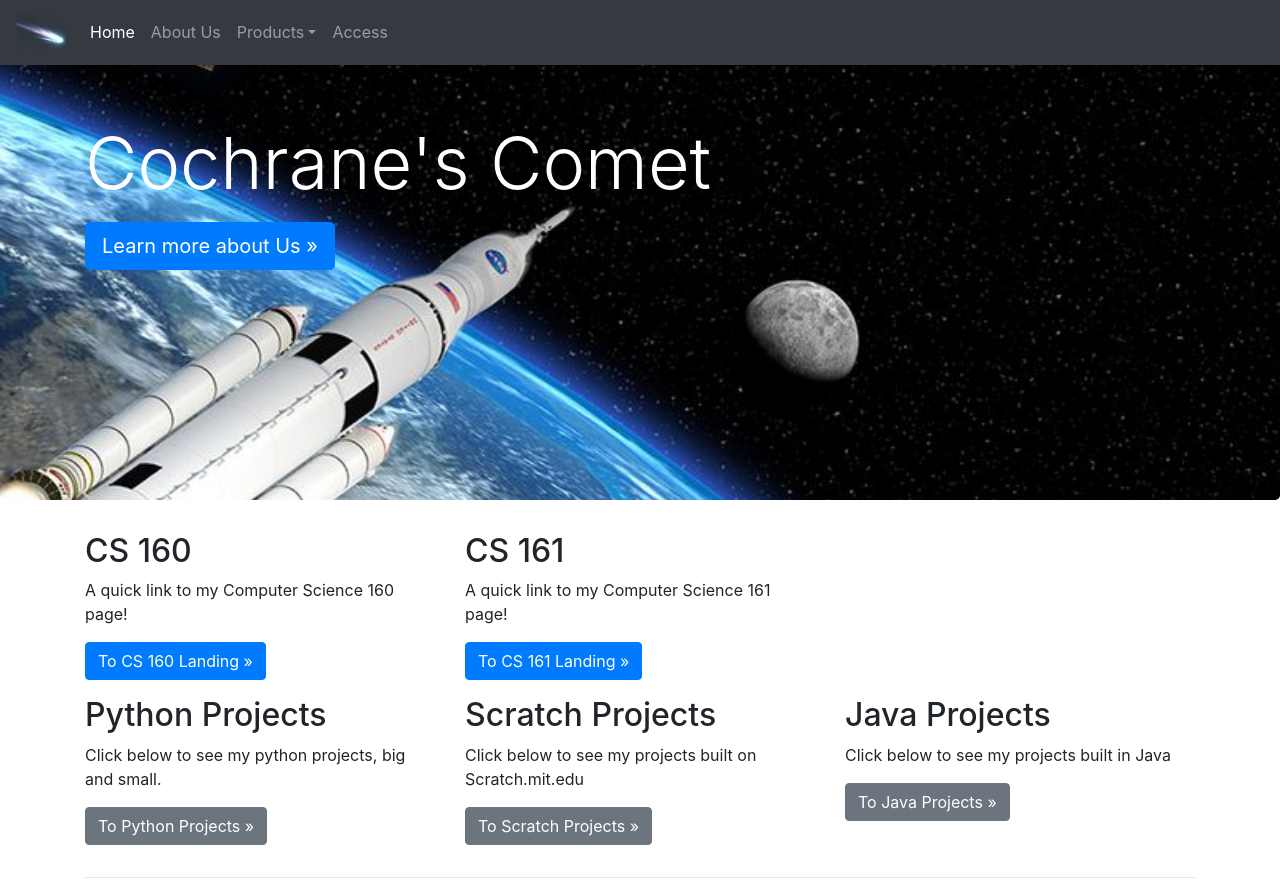
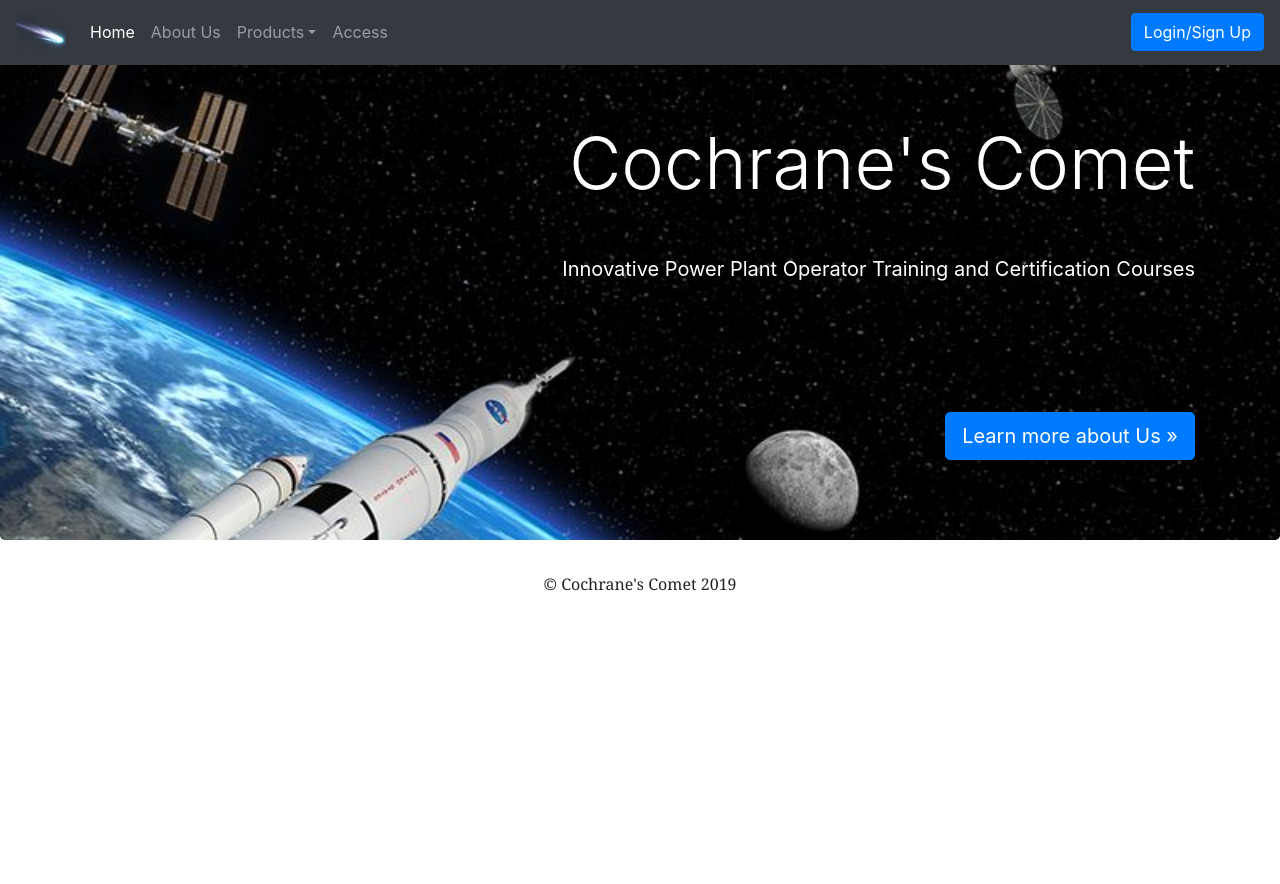
Before and after one commit to scochrane142/scochrane142.github.io, a plain HTML site: page index.html in a window 1280 px wide. After the commit the page ends 800 px from the top, so only its background shows below. Drawn offline with nearby package versions, Linux system fonts and the light colour scheme.

Commit message:
Stopping point for 10/15
Got some minor stuff done. Needs a lot of work, and my glyphicons aren't loading >:(

```diff
--- a/index.html
+++ b/index.html
@@ -9,7 +9,7 @@
         <!--Responsive View Meta-->
         <meta name="viewport" content="width=device-width, initial-scale=1, shrink-to-fit=no">
          <!-- Latest compiled and minified CSS -->
-         <link rel="stylesheet" href="https://stackpath.bootstrapcdn.com/bootstrap/4.1.3/css/bootstrap.min.css" integrity="sha384-MCw98/SFnGE8fJT3GXwEOngsV7Zt27NXFoaoApmYm81iuXoPkFOJwJ8ERdknLPMO" crossorigin="anonymous">
+         <link rel="stylesheet" href="https://stackpath.bootstrapcdn.com/bootstrap/4.3.1/css/bootstrap.min.css" integrity="sha384-ggOyR0iXCbMQv3Xipma34MD+dH/1fQ784/j6cY/iJTQUOhcWr7x9JvoRxT2MZw1T" crossorigin="anonymous">
 
          <link rel="stylesheet" href="styles.css">
     </head>
@@ -27,11 +27,11 @@
                       <a class="nav-link" href="#">Home<span class="sr-only">(current)</span></a>
                     </li>
                     <li class="nav-item">
-                      <a class="nav-link" href="#">About Us</a>
+                      <a class="nav-link" href="about.html">About Us</a>
                     </li>
                     <!--Dropdown menu for Product?-->
                     <li class="nav-item dropdown">
-                      <a class="nav-link dropdown-toggle fade-in" href="#" id="dropdown01" data-toggle="dropdown" aria-haspopup="true" aria-expanded="false">Products</a>
+                      <a class="nav-link dropdown-toggle" href="#" id="dropdown01" data-toggle="dropdown" aria-haspopup="true" aria-expanded="false">Products</a>
                       <div class="dropdown-menu" aria-labelledby="dropdown01">
                         <a class="dropdown-item" href="#">Trainings</a>
                         <a class="dropdown-item" href="#">Textbooks</a>
@@ -40,7 +40,13 @@
                     <li class="nav-item">
                         <a class="nav-link" href="#">Access</a>
                     </li>
-                </ul> <!--/Navbar items-->
+                </ul>
+                <ul class="nav navbar-nav navbar-right">
+                    <li>
+                      <a class="btn btn-primary" href="#" role="button"><span class="glyphicon glyphicon-user"></span> Login/Sign Up
+                      </a>
+                    </li>
+                  </ul>
             </div>
         </nav> <!-- /Navigation bar-->
 
@@ -50,48 +56,22 @@
             <div class="jumbotron">
               <div class="container">
                 <h1 class="display-3">Cochrane's Comet</h1>
-                <p></p>
-                <p><a class="btn btn-primary btn-lg" href="GTKM/index.html" role="button">Learn more about Us &raquo;</a></p>
+                <p id="main_page_display">Innovative Power Plant Operator Training and Certification Courses</p>
+                <p><a class="btn btn-primary btn-lg" href="about.html" role="button">Learn more about Us &raquo;</a></p>
               </div>
             </div>
             <!-- /Jumbotron-->
 
             <!--Container for quick links to various pages-->
             <div class="container">
-              <div class="row">
-                <div class="col-md-4">
-                  <h2>CS 160</h2>
-                  <p>A quick link to my Computer Science 160 page!</p>
-                  <p><a class="btn btn-primary" href="CS160/index.html" role="button">To CS 160 Landing &raquo;</a></p>
-                </div>
-                <div class="col-md-4">
-                  <h2>CS 161</h2>
-                  <p>A quick link to my Computer Science 161 page!</p>
-                  <p><a class="btn btn-primary" href="CS161/index.html" role="button">To CS 161 Landing &raquo;</a></p>
-                </div>
-              </div>
-              <div class="row">
-                <div class="col-md-4">
-                  <h2>Python Projects</h2>
-                  <p>Click below to see my python projects, big and small. </p>
-                  <p><a class="btn btn-secondary" href="homework/python_projects/index.html" role="button">To Python Projects &raquo;</a></p>
-                </div>
-                <div class="col-md-4">
-                  <h2>Scratch Projects</h2>
-                  <p>Click below to see my projects built on Scratch.mit.edu </p>
-                  <p><a class="btn btn-secondary" href="homework/scratch_projects/index.html" role="button">To Scratch Projects &raquo;</a></p>
-                </div>
-                <div class="col-md-4">
-                  <h2>Java Projects</h2>
-                  <p>Click below to see my projects built in Java </p>
-                  <p><a class="btn btn-secondary" href="CS161/projects/java/index.html" role="button">To Java Projects &raquo;</a></p>
-                </div>
-              </div>
-              <hr>
+
             </div>
             <!-- /container -->
 
           </main>
+          <footer class="container" style="text-align:center; font-family:Georgia, 'Times New Roman', Times, serif;">
+            <p>&copy; Cochrane's Comet 2019</p>
+          </footer>
       <!-- Bootstrap core JavaScript
       ================================================== -->
       <!-- Placed at the end of the document so the pages load faster -->
--- a/styles.css
+++ b/styles.css
@@ -1,6 +1,3 @@
-h1{
-    color: #ffffff;
-}
 #cometLogo {
     max-width:50px;
     max-height:50px;
@@ -8,7 +5,14 @@ h1{
 }
 .jumbotron{
     padding-top: 7.5rem;
-    background: url('Pictures/shuttle.png') no-repeat center center;
+    background: url('pictures/shuttle.png') no-repeat center center fixed;
     background-size: cover;
     min-height: 500px;
+    text-align: right;
+    color:#ffffff;
 }
+#main_page_display{
+    font-size: 15pt;
+    padding-top: 2.5rem;
+    padding-bottom: 7rem;
+}
```
